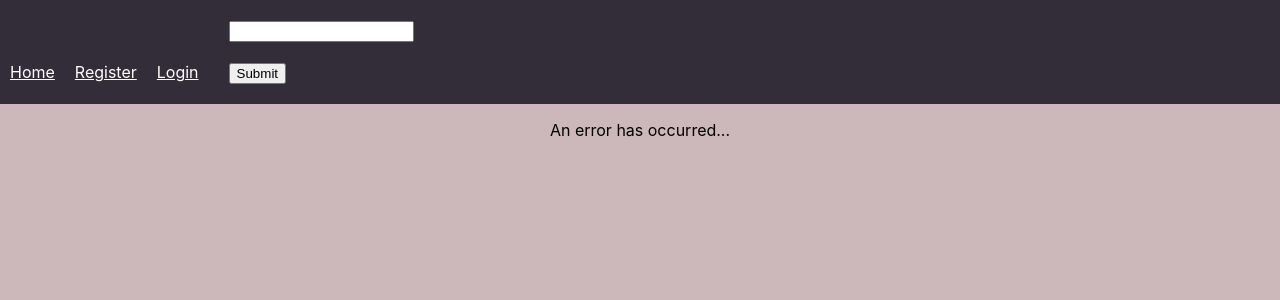
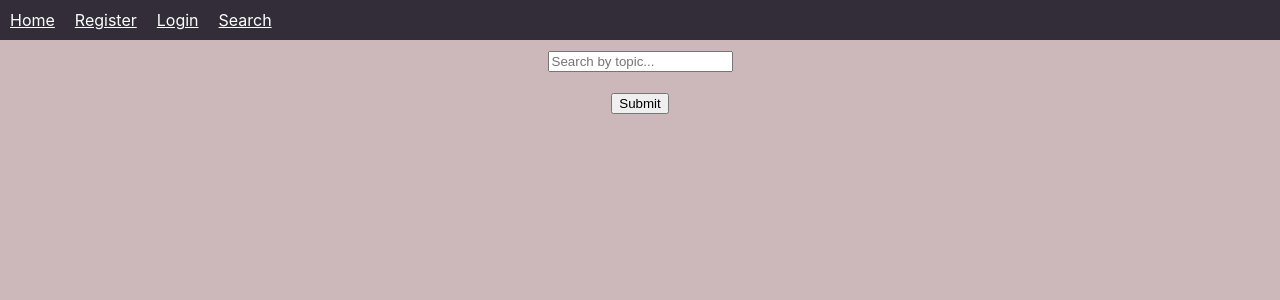
Before and after one commit to Mendeley/grads19-weblet, a React (Create React App) app: page /search in a window 1280 px wide. Shown: the top 300 px of the page. Built offline with nearby package versions, Linux system fonts and the light colour scheme; no server answers.

Commit message:
GP19-107: search bar searchs

```diff
--- a/src/App.js
+++ b/src/App.js
@@ -5,7 +5,6 @@ import { useCookies, CookiesProvider } from "react-cookie";
 import { ToastContainer } from "react-toastify";
 import "react-toastify/dist/ReactToastify.css";
 import ConferenceContainer from "./Conference/ConferenceContainer";
-//import ElasticsearchBar from "./Conference/ElasticsearchBar";
 import ConferenceList from "./Conference/ConferenceList";
 import Navbar from "./Navbar";
 import RegistrationForm from "./User/RegistrationForm";
@@ -13,6 +12,7 @@ import LoginForm from "./User/LoginForm";
 import AuthRedirect from "./AuthRedirect";
 import AddConference from "./Conference/AddConference";
 import UserContainer from "./User/UserContainer";
+import SearchResult from "./Conference/SearchResult";
 
 const StyledApp = styled.div`
   text-align: center;
@@ -44,6 +44,11 @@ function App() {
                 setConferences={setConferences}
               />
             </Route>
+            <Route path="/search">
+              <SearchResult
+                conferences={conferences}
+                setConferences={setConferences} />
+            </Route>
             <Route path="/add">
               <AuthRedirect redirectPath="/users/login">
                 <AddConference />
--- a/src/Conference/ElasticsearchBar.jsx
+++ b/src/Conference/ElasticsearchBar.jsx
@@ -1,34 +1,37 @@
-import React, { useState, useEffect } from "react";
-import { DebounceInput } from "react-debounce-input";
-import Input from "../Input";
-import { getElasticsearchResults } from "../api";
+// import React, { useState, useEffect } from "react";
+// import { useHistory } from "react-router-dom";
+// import Input from "../Input";
+// import { getElasticsearchResults } from "../api";
 
-const ElasticsearchBar = ({ EsSearchResults, setEsSearchResults }) => {
-  const [EsSearchInput, setEsSearchInput] = useState("");
-  // const [EsSearchResults, setEsSearchResults] = useState([]);
+// const ElasticsearchBar = () => {
+//   let history = useHistory();
+//   const [EsSearchInput, setEsSearchInput] = useState("");
 
-  const handleSearch = event => {
-    setEsSearchInput(event.target.value);
-  };
+//   const handleSearch = event => {
+//     setEsSearchInput(event.target.value);
+//   };
 
-  const searchConferences = async () => {
-    try {
-      const conferenceList = await getElasticsearchResults(EsSearchInput);
-      setEsSearchResults(conferenceList);
-    } catch (error) {}
-  };
+//   const searchConferences = async () => {
+//     try {
+//       console.log(EsSearchInput);
+//       const conferenceList = await getElasticsearchResults(EsSearchInput);
+//       console.log(conferenceList);
 
-  const onSubmit = ev => {
-    ev.preventDefault();
-    searchConferences();
-  };
+//     } catch (error) { }
+//   };
 
-  return (
-    <form onSubmit={onSubmit}>
-      <Input onChange={handleSearch} />
-      <Input type="submit" value="Submit" />
-    </form>
-  );
-};
+//   const onSubmit = ev => {
+//     ev.preventDefault();
+//     searchConferences();
+//     //history.push("/search");
+//   };
 
-export default ElasticsearchBar;
+//   return (
+//     <form onSubmit={onSubmit}>
+//       <Input onChange={handleSearch} placeholder="Search..." />
+//       <Input type="submit" value="Submit" />
+//     </form>
+//   );
+// };
+
+// export default ElasticsearchBar;
--- /dev/null
+++ b/src/Conference/SearchResult.jsx
@@ -0,0 +1,60 @@
+import React, { useState, useEffect } from "react";
+import styled from "styled-components";
+import ConferenceItem from "./ConferenceItem";
+import Input from "../Input";
+import { getElasticsearchResults, getConferenceList } from "../api";
+
+const StyledConferenceList = styled.ul`
+  margin: 0;
+  padding: 0;
+  list-style-type: none;
+  display: flex;
+  flex-wrap: wrap;
+  justify-content: center;
+`;
+
+const SearchResult = () => {
+    const [isLoading, setIsLoading] = useState(false);
+    const [EsSearchInput, setEsSearchInput] = useState("");
+    const [error, setError] = useState(false);
+    const [conferences, setConferences] = useState([]);
+
+    const handleSearch = event => {
+        setEsSearchInput(event.target.value);
+    };
+
+    const searchConferences = async () => {
+        try {
+            const conferenceList = await getElasticsearchResults(EsSearchInput);
+            setConferences(conferenceList);
+
+        } catch (error) { }
+    };
+
+    const onSubmit = ev => {
+        ev.preventDefault();
+        searchConferences();
+    };
+
+
+    return (
+        <div>
+            <form onSubmit={onSubmit}>
+                <Input onChange={handleSearch} placeholder="Search by topic..." />
+                <Input type="submit" value="Submit" />
+            </form>
+
+            <StyledConferenceList>
+                {isLoading && <p>Loading...</p>}
+                {!isLoading &&
+                    conferences.length > 0 &&
+                    conferences.map(conference => (
+                        <ConferenceItem key={conference.id} conference={conference} />
+                    ))}
+                {error && <p>An error has occurred...</p>}
+            </StyledConferenceList>
+        </div>
+    );
+};
+
+export default SearchResult;
--- a/src/Navbar.jsx
+++ b/src/Navbar.jsx
@@ -42,7 +42,7 @@ export const Navbar = ({
       await logoutUser(sessionToken.token);
       history.push("/");
       deleteSessionToken();
-    } catch (error) {}
+    } catch (error) { }
   };
 
   const deleteSessionToken = () => {
@@ -91,10 +91,9 @@ export const Navbar = ({
             </>
           )}
         <StyledListItem>
-          <ElasticsearchBar
-            EsSearchResults={conferences}
-            setEsSearchResults={setConferences}
-          />
+          <StyledLink className="search" to="/search">
+            Search
+              </StyledLink>
         </StyledListItem>
       </StyledList>
     </StyledNavbar>
```
Lines whose indentation alone changed are shown as unchanged.
